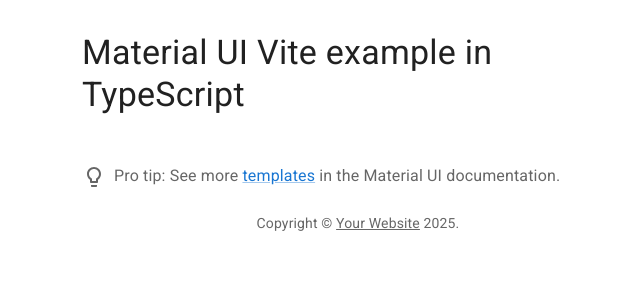
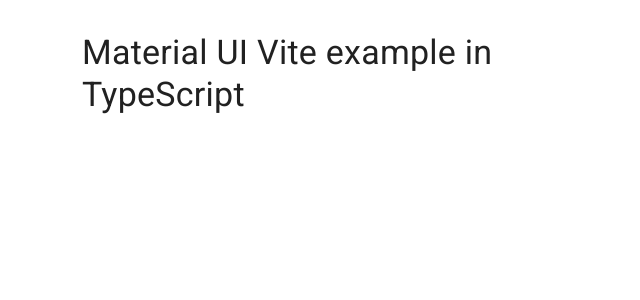
Before and after one commit to jplante01/chat_app, a React (Vite) app: page / in a window 1280 px wide. Shown: the top 300 px of the page, without its empty margins (282-922 px from the left). Built offline with nearby package versions, Linux system fonts and the light colour scheme.

Commit message:
Remove boilerplate

```diff
--- a/src/App.tsx
+++ b/src/App.tsx
@@ -2,26 +2,8 @@
 import Container from '@mui/material/Container';
 import Typography from '@mui/material/Typography';
 import Box from '@mui/material/Box';
-import Link from '@mui/material/Link';
-import ProTip from './ProTip';
 
-function Copyright() {
-  return (
-    <Typography
-      variant="body2"
-      align="center"
-      sx={{
-        color: 'text.secondary',
-      }}
-    >
-      {'Copyright © '}
-      <Link color="inherit" href="https://mui.com/">
-        Your Website
-      </Link>{' '}
-      {new Date().getFullYear()}.
-    </Typography>
-  );
-}
+
 
 export default function App() {
   return (
@@ -30,8 +12,6 @@
         <Typography variant="h4" component="h1" sx={{ mb: 2 }}>
           Material UI Vite example in TypeScript
         </Typography>
-        <ProTip />
-        <Copyright />
       </Box>
     </Container>
   );
--- a/src/ProTip.tsx
+++ /dev/null
@@ -1,23 +0,0 @@
-import * as React from 'react';
-import Link from '@mui/material/Link';
-import SvgIcon, { SvgIconProps } from '@mui/material/SvgIcon';
-import Typography from '@mui/material/Typography';
-
-function LightBulbIcon(props: SvgIconProps) {
-  return (
-    <SvgIcon {...props}>
-      <path d="M9 21c0 .55.45 1 1 1h4c.55 0 1-.45 1-1v-1H9v1zm3-19C8.14 2 5 5.14 5 9c0 2.38 1.19 4.47 3 5.74V17c0 .55.45 1 1 1h6c.55 0 1-.45 1-1v-2.26c1.81-1.27 3-3.36 3-5.74 0-3.86-3.14-7-7-7zm2.85 11.1l-.85.6V16h-4v-2.3l-.85-.6C7.8 12.16 7 10.63 7 9c0-2.76 2.24-5 5-5s5 2.24 5 5c0 1.63-.8 3.16-2.15 4.1z" />
-    </SvgIcon>
-  );
-}
-
-export default function ProTip() {
-  return (
-    <Typography sx={{ mt: 6, mb: 3, color: 'text.secondary' }}>
-      <LightBulbIcon sx={{ mr: 1, verticalAlign: 'middle' }} />
-      {'Pro tip: See more '}
-      <Link href="https://mui.com/material-ui/getting-started/templates/">templates</Link>
-      {' in the Material UI documentation.'}
-    </Typography>
-  );
-}
```
